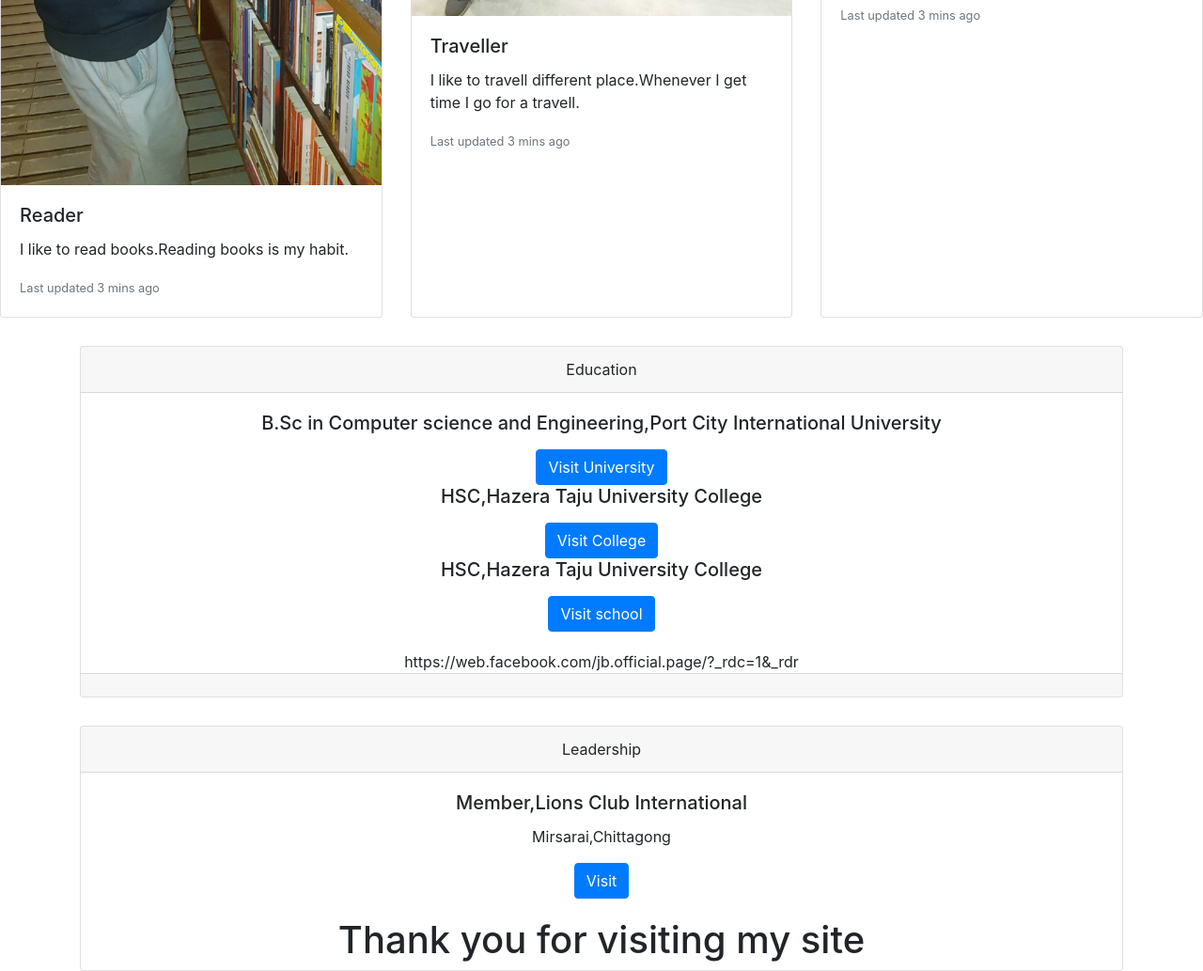
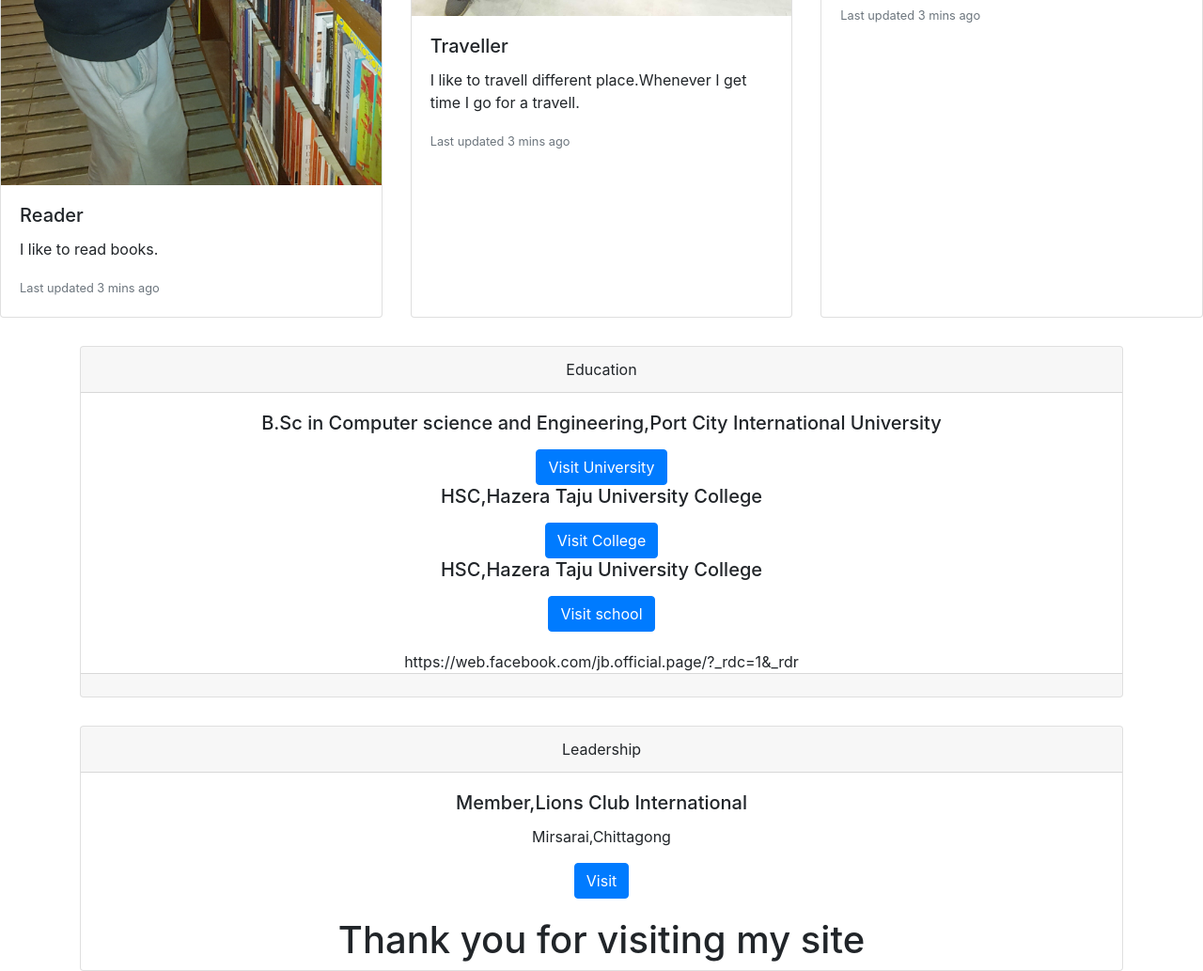
Before and after one commit to mehedii-hasan/portfolio2, a plain HTML site: page index.html in a window 1280 px wide. Shown: the part 1972-3005 px from the top of the page at 94% size. Drawn offline with nearby package versions, Linux system fonts and the light colour scheme.

Commit message:
Update index.html

```diff
--- a/index.html
+++ b/index.html
@@ -100,7 +100,7 @@
     <img src="reader.jpg" class="card-img-top" alt="...">
     <div class="card-body">
       <h5 class="card-title">Reader</h5>
-      <p class="-text">I like to read books.Reading books is my habit.</p>
+      <p class="-text">I like to read books.</p>
       <p class="card-text"><small class="text-muted">Last updated 3 mins ago</small></p>
     </div>
   </div>
```
